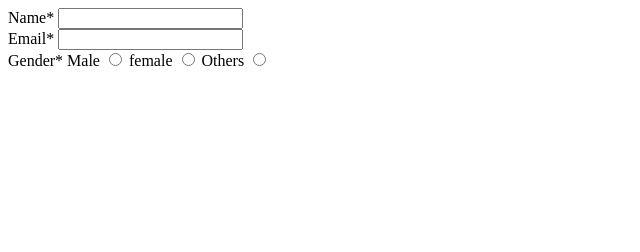
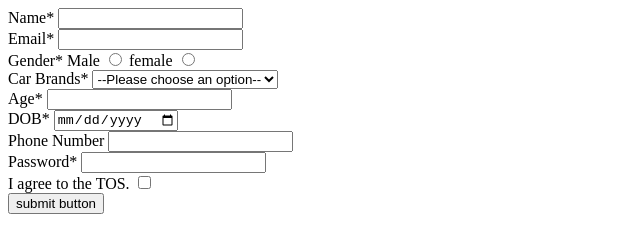
Before and after one commit to acciojob/signup-form-car-sumitsaurav1, a website: page main.html in a window 1280 px wide. Shown: the whole page, without its empty margins (0-640 px from the left). Drawn offline with Linux system fonts and the light colour scheme.

Commit message:
created a submission

```diff
--- a/main.html
+++ b/main.html
@@ -8,7 +8,7 @@
 
 <body>
 	<!-- the entire body must be written by student -->
-	<form>
+	<form method="Get">
 		<div>
 			<lable for="name">Name*</lable>
 			<input required type="text" id="name" name="name" >
@@ -19,12 +19,43 @@
 		</div>
 		<div>
 			<lable required>Gender*</lable>
-			<lable for="male">Male</lable>
-			<input id="male" type="radio" value="M" name="gender">
-			<lable for="female">female</lable>
-			<input id="female" type="radio" value="F" name="gender">
-			<lable for="Others">Others</lable>
-			<input id="Others" type="radio" value="O" name="gender">
+			<lable for="gender_m">Male</lable>
+			<input id="gender_m" type="radio" value="M" name="gender" required>
+			<lable for="gender_f">female</lable>
+			<input id="gender_f" type="radio" value="F" name="gender">
+
+		</div>
+		<div>
+			<label for="cars">Car Brands*</label>
+			<select  name="cars" id="car" required>
+				<option selected>--Please choose an option--</option>
+				<option>BMW</option>
+				<option>Audi</option>
+				<option>Mercedez</option>
+			</select>
+		</div>
+		<div>
+			<lable for="age">Age*</lable>
+			<input required type="number" id="age" name="age" >
+		</div>
+		<div>
+			<lable for="dob">DOB*</lable>
+			<input required type="date" id="dob" name="dob">
+		</div>
+		<div>
+			<lable for="tel">Phone Number</lable>
+			<input type="tel" id="tel" name="phone">
+		</div>
+		<div>
+			<lable for="password">Password*</lable>
+			<input type="password" id="password" name="pass" required>
+		</div>
+		<div>
+			<lable for="tos">I agree to the TOS.</lable>
+			<input required type="checkbox" id="tos" name="tos">
+		</div>
+		<div>
+			<input type="button" value="submit button">
 		</div>
 	</form>
     <script type="text/javascript" src="./script.js">
```
